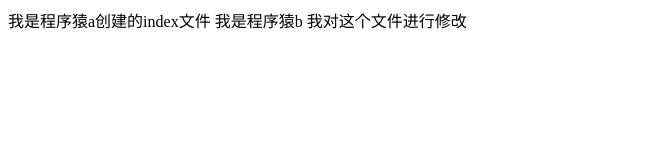
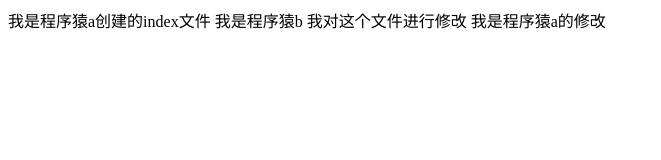
Before and after one commit to renmiaomiao/nz190702, a plain HTML site: page index.html in a window 1280 px wide. Shown: the whole page, without its empty margins (0-661 px from the left). Drawn offline with Linux system fonts and the light colour scheme.

Commit message:
我是程序猿a的修改

```diff
--- a/index.html
+++ b/index.html
@@ -7,5 +7,6 @@
 	<body>
 		我是程序猿a创建的index文件
 		我是程序猿b 我对这个文件进行修改
+		我是程序猿a的修改
 	</body>
 </html>
```
